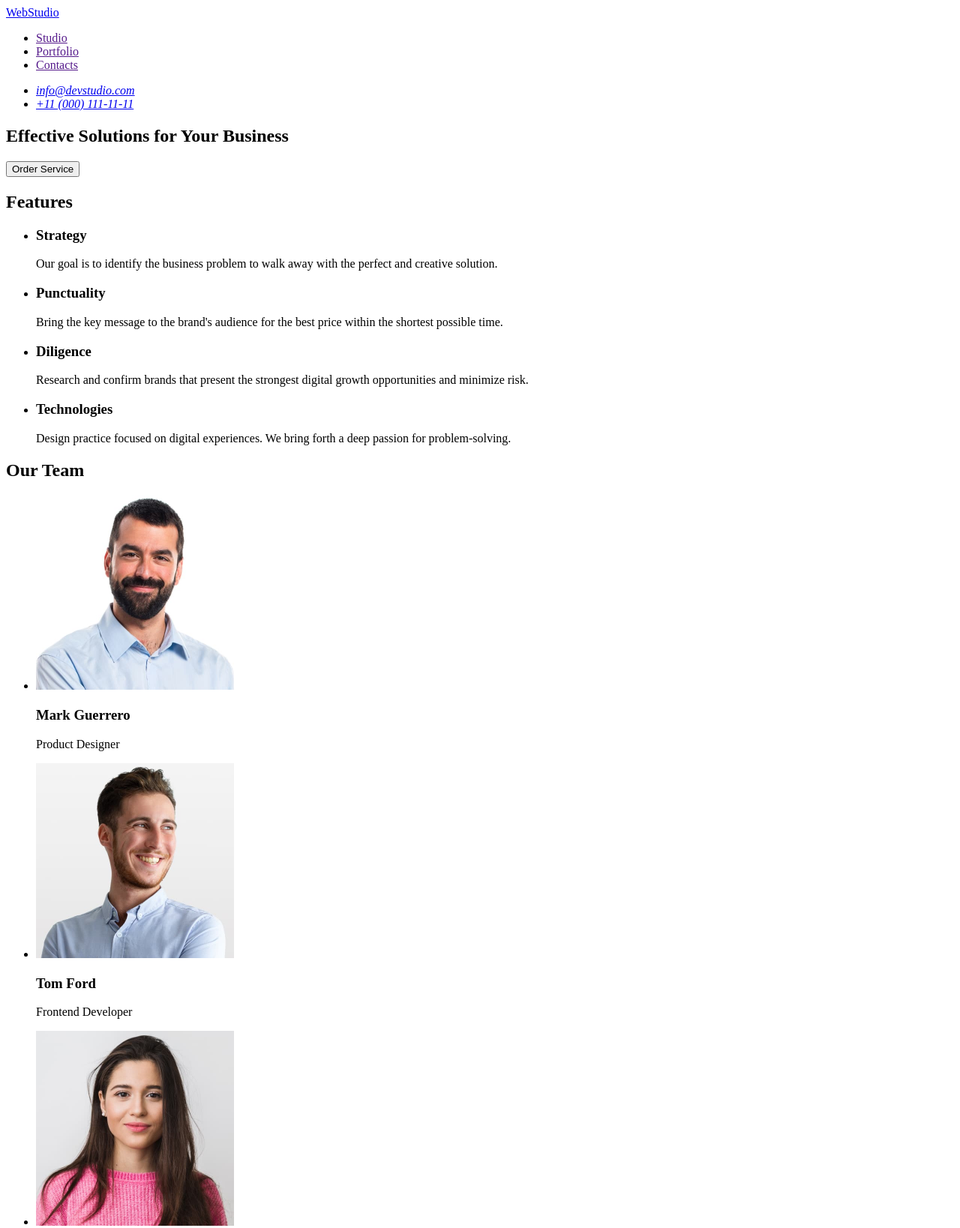
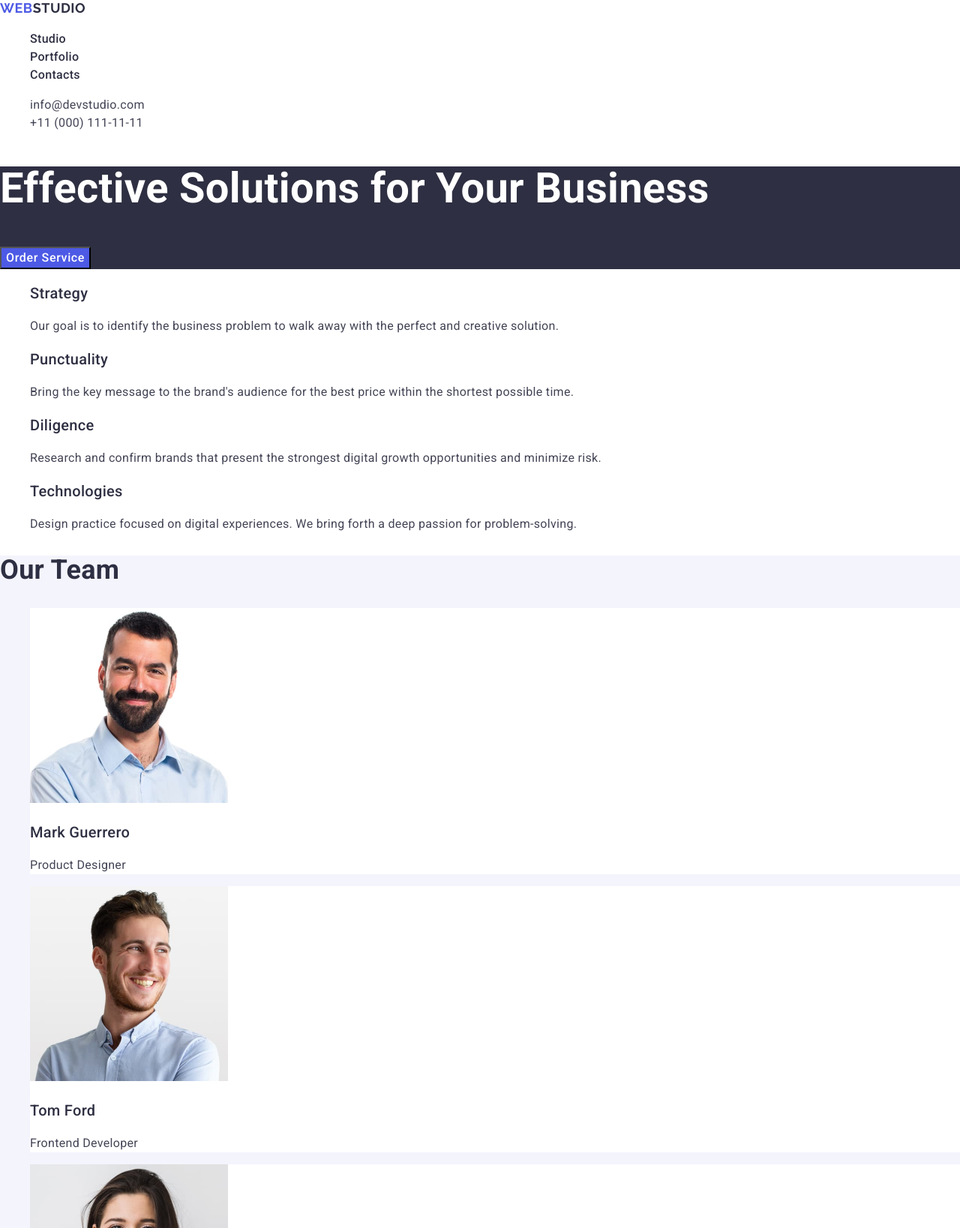
Before and after one commit to Peter-Shnit/goit-markup-hw-02, a plain HTML site: page index.html in a window 1280 px wide. Shown: the top 1638 px of the page at 75% size. Drawn offline with nearby package versions, Linux system fonts and the light colour scheme.

Commit message:
add css styles

```diff
--- /dev/null
+++ b/css/styles.css
@@ -0,0 +1,130 @@
+body {
+  font-family: "Roboto", sans-serif;
+  background-color: #fff;
+  font-weight: 400;
+  font-size: 16px;
+  line-height: 1.5;
+  letter-spacing: 0.02em;
+  color: #434455;
+}
+
+a {
+  text-decoration: none;
+}
+
+ul,
+ol {
+  list-style-type: none;
+}
+
+button {
+  font-family: "Roboto", sans-serif;
+  cursor: pointer;
+}
+
+h2 {
+  font-weight: 700;
+  font-size: 36px;
+  line-height: 1.11;
+  color: #2e2f42;
+}
+h3 {
+  font-weight: 500;
+  font-size: 20px;
+  line-height: 1.2;
+  color: #2e2f42;
+}
+/* #region header */
+
+.page-header {
+  background-color: #fff;
+}
+
+.logo {
+  font-family: "Raleway", sans-serif;
+  font-weight: 700;
+  font-size: 18px;
+  line-height: 1.16;
+  letter-spacing: 0.03em;
+  text-transform: uppercase;
+  color: #4d5ae5;
+}
+
+.header-logo .logo-part {
+  color: #2e2f42;
+}
+
+.nav-link {
+  font-weight: 500;
+  line-height: 1.5;
+  letter-spacing: 0.02em;
+  color: #2e2f42;
+}
+
+.nav-link:hover,
+.nav-link:focus {
+  color: #404bbf;
+}
+
+address {
+  font-style: normal;
+}
+
+.contacts-link {
+  font-weight: 400;
+  color: #434455;
+}
+
+.contacts-link:hover,
+.contacts-link:focus {
+  color: #404bbf;
+}
+
+/* #endregion header */
+/* #region hero */
+.hero {
+  background-color: #2e2f42;
+}
+.hero-title {
+  font-weight: 700;
+  font-size: 56px;
+  line-height: 1.07;
+  color: #fff;
+}
+.hero-btn {
+  font-family: inherit;
+  font-weight: 500;
+  font-size: 16px;
+  line-height: 1.5;
+  letter-spacing: 0.04em;
+  color: #fff;
+  background-color: #4d5ae5;
+}
+.hero-btn:hover,
+.hero-btn:focus {
+  background-color: #404bbf;
+}
+/* #endregion hero */
+/* #region Our Team */
+.team {
+  background-color: #f4f4fd;
+}
+.team-item {
+  background-color: #fff;
+}
+/* #endregion Our Team */
+/* #region Our Portfolio*/
+.portfolio-item {
+  background-color: #fff;
+}
+/* #endregion Our Portfolio */
+/* #region footer */
+.footer {
+  background-color: #2e2f42;
+  color: #f4f4fd;
+}
+
+.footer-logo .logo-part {
+  color: #f4f4fd;
+}
+/* #endregion footer */
--- a/index.html
+++ b/index.html
@@ -5,89 +5,154 @@
     <meta charset="UTF-8" />
     <meta name="viewport" content="width=device-width, initial-scale=1.0" />
     <title>Web Studio</title>
+
+    <link rel="stylesheet" href="https://cdnjs.cloudflare.com/ajax/libs/modern-normalize/2.0.0/modern-normalize.min.css"
+        integrity="sha512-4xo8blKMVCiXpTaLzQSLSw3KFOVPWhm/TRtuPVc4WG6kUgjH6J03IBuG7JZPkcWMxJ5huwaBpOpnwYElP/m6wg=="
+        crossorigin="anonymous" referrerpolicy="no-referrer" />
+
+    <link rel="preconnect" href="https://fonts.googleapis.com">
+    <link rel="preconnect" href="https://fonts.gstatic.com" crossorigin>
+    <link href="https://fonts.googleapis.com/css2?family=Raleway:wght@700&family=Roboto:wght@400;500;700&display=swap"
+        rel="stylesheet">
+
+    <link rel="stylesheet" href="./css/styles.css">
+
 </head>
 
 <body>
-    <header>
-        <nav>
-            <a href="./index.html">WebStudio</a>
-            <ul>
-                <li><a href="">Studio</a></li>
-                <li><a href="">Portfolio</a></li>
-                <li><a href="">Contacts</a></li>
+    <!-- #region header -->
+    <header class="page-header">
+        <nav class="header-nav">
+            <a class="logo header-logo" href="./index.html">Web<span class="logo-part">Studio</span></a>
+            <ul class="nav-list">
+                <li class="nav-item"><a class="nav-link" href="#">Studio</a></li>
+                <li class="nav-item"><a class="nav-link" href="#portfolio">Portfolio</a></li>
+                <li class="nav-item"><a class="nav-link" href="#">Contacts</a></li>
             </ul>
         </nav>
-        <address>
-            <ul>
-                <li><a href="mailto:info@devstudio.com">info@devstudio.com</a></li>
-                <li><a href="tel:+110001111111">+11 (000) 111-11-11</a></li>
+        <address class="header-contacts">
+            <ul class="contacts-list">
+                <li class="contacts-item"><a class="contacts-link"
+                        href="mailto:info@devstudio.com">info@devstudio.com</a></li>
+                <li class="contacts-item"><a class="contacts-link" href="tel:+110001111111">+11 (000) 111-11-11</a></li>
             </ul>
         </address>
     </header>
+    <!-- #endregion header -->
     <main>
-        <!-- Top Line -->
-        <section>
-            <h1>Effective Solutions for Your Business</h1>
-            <button type="button">Order Service</button>
+        <!-- #region hero -->
+        <section class="hero">
+            <h1 class="hero-title">Effective Solutions for Your Business</h1>
+            <button class="hero-btn" type="button">Order Service</button>
         </section>
-        <!-- Section Features -->
-        <section>
-            <h2>Features</h2>
-            <ul>
-                <li>
-                    <h3>Strategy</h3>
+        <!-- #endregion hero -->
+        <!-- #region features -->
+        <section class="features">
+            <h2 hidden>Features</h2>
+            <ul class="features-list">
+                <li class="features-item">
+                    <h3 class="features-title">Strategy</h3>
                     <p>Our goal is to identify the business
                         problem to walk away with the perfect and creative solution.</p>
                 </li>
-                <li>
-                    <h3>Punctuality</h3>
+                <li class="features-item">
+                    <h3 class="features-title">Punctuality</h3>
                     <p>Bring the key message to the brand's audience for the best price within the shortest possible
                         time.</p>
                 </li>
-                <li>
-                    <h3>Diligence</h3>
+                <li class="features-item">
+                    <h3 class="features-title">Diligence</h3>
                     <p>Research and confirm brands that present the strongest digital growth opportunities and minimize
                         risk.</p>
                 </li>
-                <li>
-                    <h3>Technologies</h3>
+                <li class="features-item">
+                    <h3 class="features-title">Technologies</h3>
                     <p>Design practice focused on digital experiences. We bring forth a deep passion for
                         problem-solving.</p>
                 </li>
             </ul>
         </section>
-        <!-- Section Our Team-->
-        <section>
-            <h2>Our Team</h2>
-            <ul>
-                <li>
-                    <img src="./images/img-3.jpg" width="264" height="260" alt="Product Designer" />
-                    <h3>Mark Guerrero</h3>
+        <!-- #endregion features -->
+        <!-- #region Our Team -->
+        <section class="team">
+            <h2 class="our-team">Our Team</h2>
+            <ul class="team-list">
+                <li class="team-item">
+                    <img class="team-img" src="./images/team/product-designer.jpg" width="264" height="260"
+                        alt="Product Designer" />
+                    <h3 class="team-title">Mark Guerrero</h3>
                     <p>Product Designer</p>
                 </li>
-                <li>
-                    <img src="./images/img-2.jpg" width="264" height="260" alt="Frontend Developer" />
-                    <h3>Tom Ford</h3>
+                <li class="team-item">
+                    <img class="team-img" src="./images/team/frontend-developer.jpg" width="264" height="260"
+                        alt="Frontend Developer" />
+                    <h3 class="team-title">Tom Ford</h3>
                     <p>Frontend Developer</p>
                 </li>
-                <li>
-                    <img src="./images/img-1.jpg" width="264" height="260" alt="Marketing" />
-                    <h3>Camila Garcia</h3>
+                <li class="team-item">
+                    <img class="team-img" src="./images/team/marketing.jpg" width="264" height="260" alt="Marketing" />
+                    <h3 class="team-title">Camila Garcia</h3>
                     <p>Marketing</p>
                 </li>
-                <li>
-                    <img src="./images/img.jpg" width="264" height="260" alt="UI Designer" />
-                    <h3>Daniel Wilson</h3>
+                <li class="team-item">
+                    <img class="team-img" src="./images/team/ui-designer.jpg" width="264" height="260"
+                        alt="UI Designer" />
+                    <h3 class="team-title">Daniel Wilson</h3>
                     <p>UI Designer</p>
                 </li>
             </ul>
         </section>
-
+        <!-- #endregion Our Team -->
+        <!-- #region Our Portfolio -->
+        <section class="portfolio" id="portfolio">
+            <h2 class="our-portfolio">Our Portfolio</h2>
+            <ul class="portfolio-list">
+                <li class="portfolio-item">
+                    <img class="portfolio-img" src="./images/portfolio/banking-app.jpg" width="360" height="300"
+                        alt="Banking App" />
+                    <h3 class="portfolio-title">Banking App</h3>
+                    <p>App</p>
+                </li>
+                <li class="portfolio-item">
+                    <img class="portfolio-img" src="./images/portfolio/cashless-payment.jpg" width="360" height="300"
+                        alt="Cashless Payment" />
+                    <h3>Cashless Payment</h3>
+                    <p>Marketing</p>
+                </li>
+                <li class="portfolio-item">
+                    <img class="portfolio-img" src="./images/portfolio/meditaion-app.jpg" width="360" height="300"
+                        alt="Meditaion App" />
+                    <h3 class="portfolio-title">Meditaion App</h3>
+                    <p>App</p>
+                </li>
+                <li class="portfolio-item">
+                    <img class="portfolio-img" src="./images/portfolio/taxi-service.jpg" width="360" height="300"
+                        alt="Cashless Payment" />
+                    <h3 class="portfolio-title">Taxi Service</h3>
+                    <p>Marketing</p>
+                </li>
+                <li class="portfolio-item">
+                    <img class="portfolio-img" src="./images/portfolio/screen-illustrations.jpg" width="360"
+                        height="300" alt="Screen Illustrations" />
+                    <h3 class="portfolio-title">Screen Illustrations</h3>
+                    <p>Design</p>
+                </li>
+                <li class="portfolio-item">
+                    <img class="portfolio-img" src="./images/portfolio/online-courses.jpg" width="360" height="300"
+                        alt="Online Courses" />
+                    <h3 class="portfolio-title">Online Courses</h3>
+                    <p>Marketing</p>
+                </li>
+            </ul>
+        </section>
+        <!-- #endregion Our Portfolio -->
     </main>
-    <footer>
-        <a href="./index.html">WebStudio</a>
+    <!-- #region footer -->
+    <footer class="footer">
+        <a class="logo footer-logo" href="./index.html">Web<span class="logo-part">Studio</span></a>
         <p>Increase the flow of customers and sales for your business with digital marketing & growth solutions.</p>
     </footer>
+    <!-- #endregion footer -->
 </body>
 
 </html>
```
Also changed, not shown: images/portfolio/banking-app.jpg (added), images/portfolio/cashless-payment.jpg (added), images/portfolio/meditaion-app.jpg (added), images/portfolio/online-courses.jpg (added), images/portfolio/screen-illustrations.jpg (added), images/portfolio/taxi-service.jpg (added), images/team/frontend-developer.jpg (renamed from images/img-2.jpg), images/team/marketing.jpg (renamed from images/img-1.jpg), images/team/product-designer.jpg (renamed from images/img-3.jpg), images/team/ui-designer.jpg (renamed from images/img.jpg).
